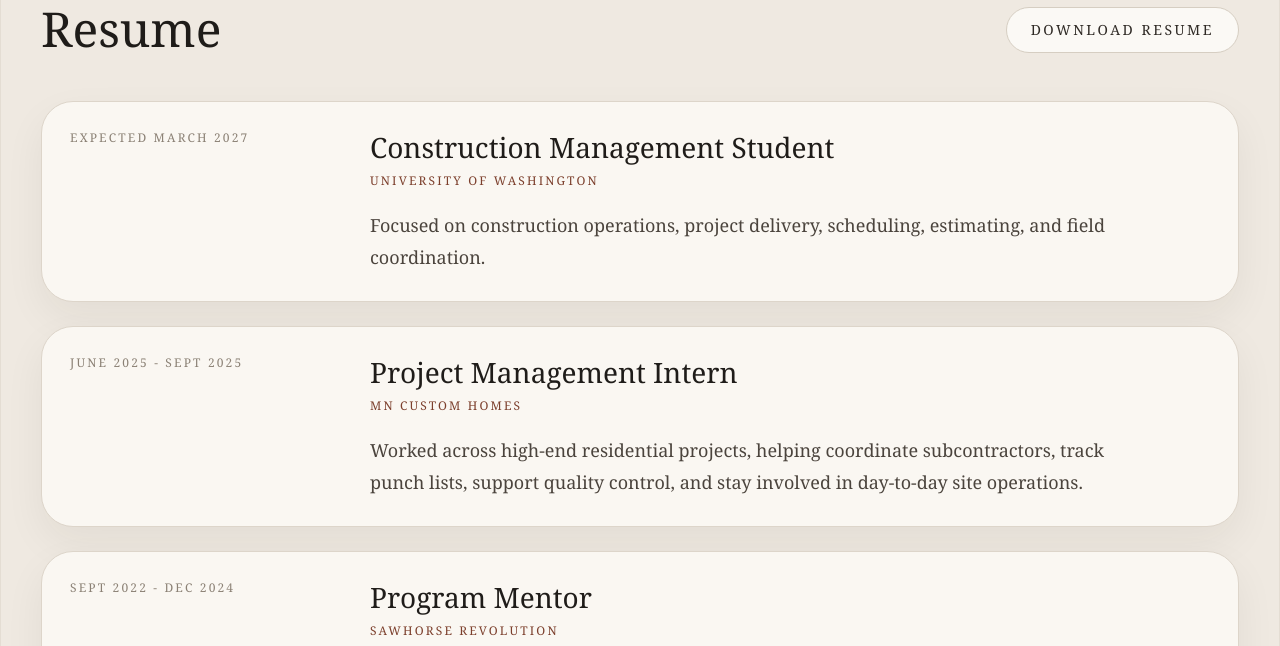
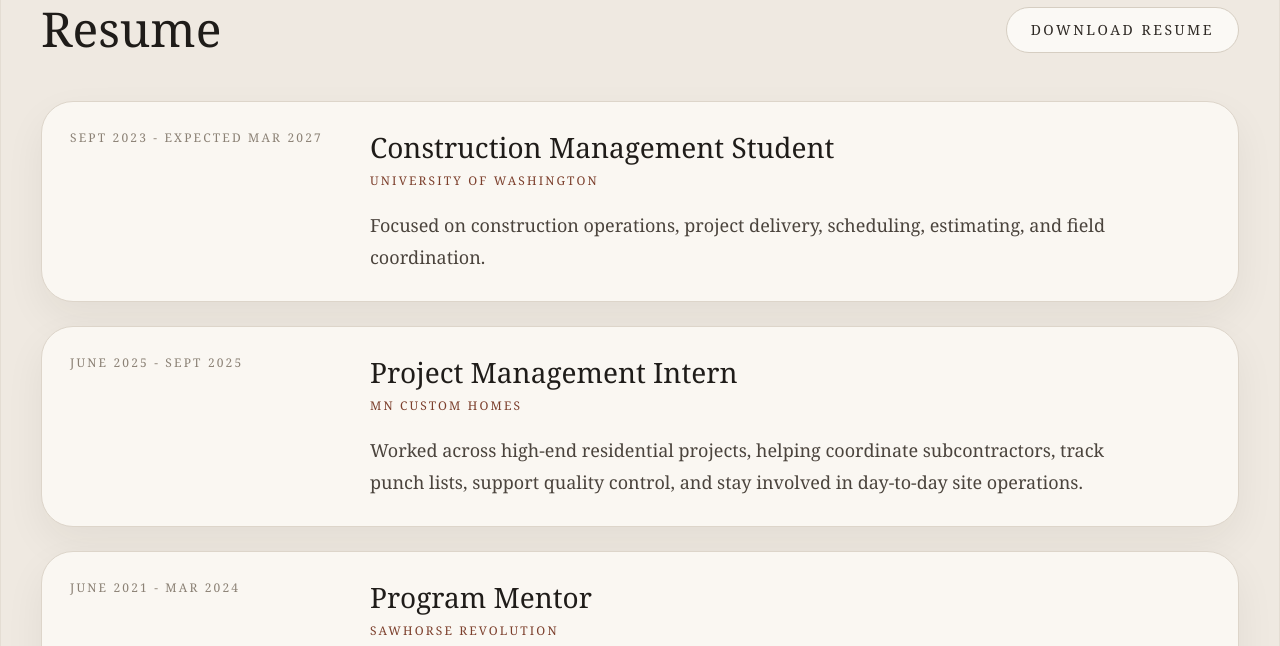
Before and after one commit to alanhlee5x/Portfolio, a React (Vite) app: page / in a window 1280 px wide. Shown: the part 940-1586 px from the top of the page. Built offline with nearby package versions, Linux system fonts and the light colour scheme.

Commit message:
Update App.jsx

```diff
--- a/src/App.jsx
+++ b/src/App.jsx
@@ -129,7 +129,7 @@ export default function AlanLeePortfolio() {
     {
       title: "Construction Management Student",
       company: "University of Washington",
-      period: "Expected March 2027",
+      period: "Sept 2023 - Expected Mar 2027",
       description:
         "Focused on construction operations, project delivery, scheduling, estimating, and field coordination.",
     },
@@ -143,7 +143,7 @@ export default function AlanLeePortfolio() {
     {
       title: "Program Mentor",
       company: "Sawhorse Revolution",
-      period: "Sept 2022 - Dec 2024",
+      period: "June 2021 - Mar 2024",
       description:
         "Mentored students in hands-on building work, power tool safety, and jobsite habits.",
     },
```
